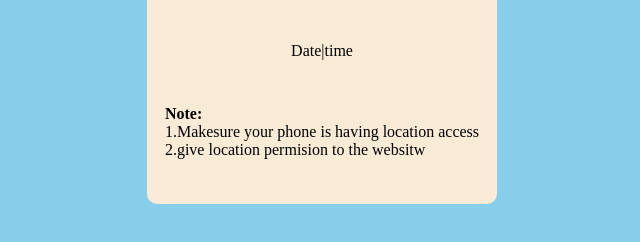
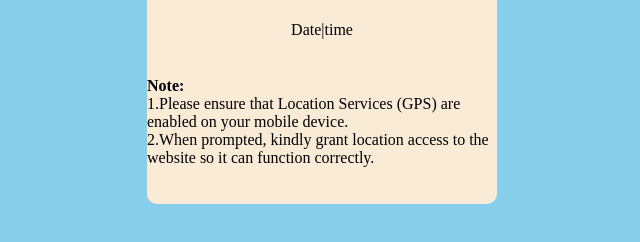
Before and after one commit to AdarshNetha/weather-app, a plain HTML site: page index.html in a window 1280 px wide. Shown: the part 508-750 px from the top of the page, without its empty margins (318-958 px from the left). Drawn offline with Linux system fonts and the light colour scheme.

```diff
--- a/index.html
+++ b/index.html
@@ -24,7 +24,7 @@
          <p id="date">Date</p>|
         <p id="time">time</p>
        </div>
-       <p id="note"><b>Note:</b> <br>1.Makesure your phone is having location access <br> 2.give location permision to the websitw  </p>
+       <p id="note"><b>Note:</b> <br>1.Please ensure that Location Services (GPS) are enabled on your mobile device. <br> 2.When prompted, kindly grant location access to the website so it can function correctly. </p>
     </div>
   </main>
     <script src="./index.js"></script>
```
